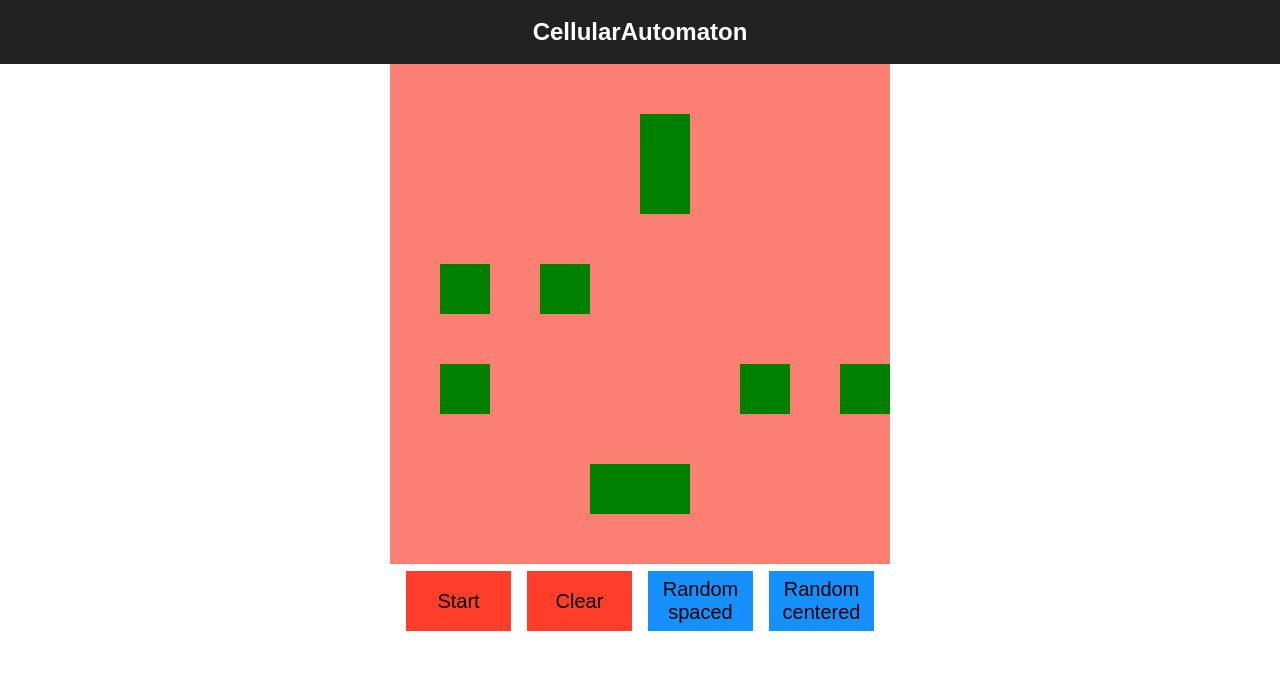
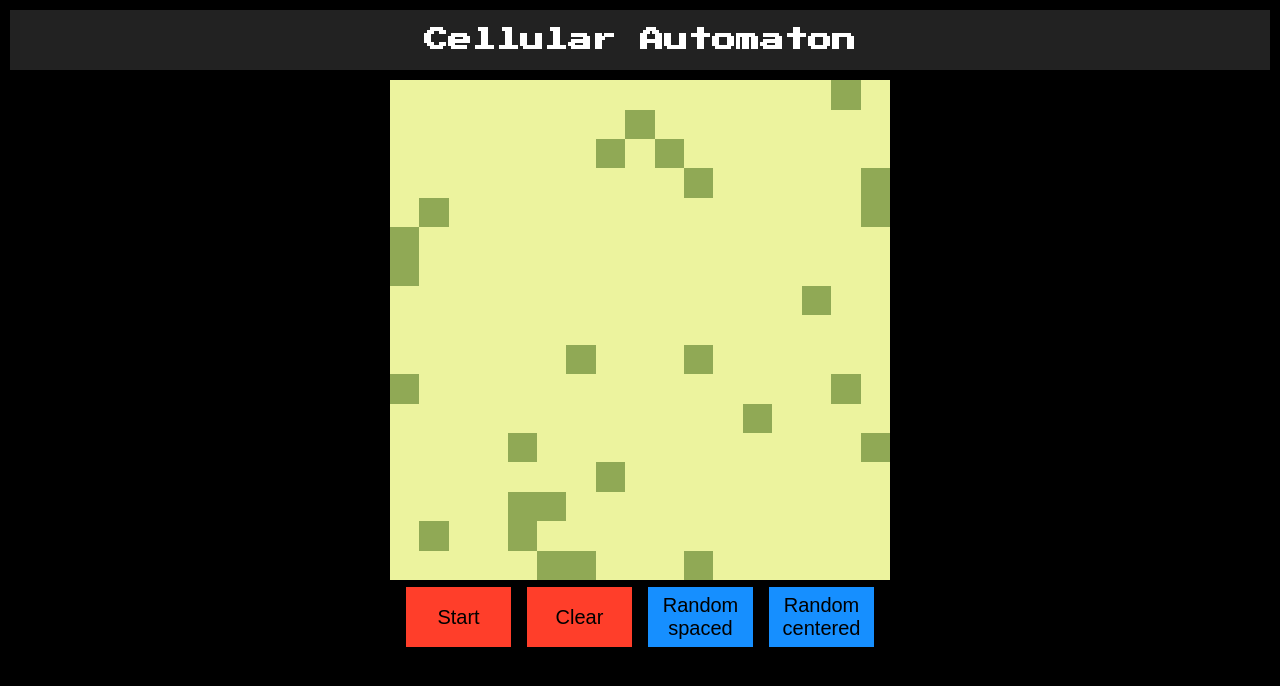
Before and after one commit to samRC/CellularAutomaton, a React (Create React App) app: page / in a window 1280 px wide. Shown: the top 686 px of the page. Built offline with nearby package versions, Linux system fonts and the light colour scheme.

Commit message:
added styling

```diff
--- a/src/App.css
+++ b/src/App.css
@@ -7,6 +7,7 @@
   padding:2px;
   background-color: #222;
   color: white;
+  margin:10px;
 }
 
 .App-title {
--- a/src/App.js
+++ b/src/App.js
@@ -7,7 +7,7 @@ class App extends Component {
     return (
       <div className="App">
         <header className="App-header">
-          <h1 className="App-title">CellularAutomaton</h1>
+          <h1 className="App-title">Cellular Automaton</h1>
         </header>
         <Board />
 
--- a/src/components/board.js
+++ b/src/components/board.js
@@ -6,8 +6,8 @@ export default class Board extends Component{
   constructor(props){
     super(props);
 
-    const w = 10;
-    const h = 10;
+    const w = 17;
+    const h = 17;
     const probAlive = .1;
     let board = [];
     for(let i = 0; i < w*h; i++){
@@ -105,7 +105,7 @@ export default class Board extends Component{
         let original_board=this.state.board.slice();
      let arr=[];
      let delta=Math.ceil(0.07*size);
-      let center=size/2;
+      let center=Math.ceil(size/2);
       let min=center-delta;
       let max=center+delta;
       for(let i=0; i<(0.1*size); i++){
@@ -149,7 +149,7 @@ export default class Board extends Component{
   render(){
     const style = {
       float: 'none',
-      margin: '0 auto',
+      margin: '10px auto',
       display: 'flex',
       flexWrap: 'wrap',
       width: '500px',
--- a/src/components/square.js
+++ b/src/components/square.js
@@ -19,7 +19,7 @@ export default class Square extends Component{
 
   render(){
     const style = {
-      backgroundColor: this.props.isAlive ? 'green' : 'salmon',
+      backgroundColor: this.props.isAlive ? '#90a955' : '#ecf39e',
       width: this.props.width + '%',
       height: this.props.height + '%',
       cursor: 'pointer'
--- a/src/index.css
+++ b/src/index.css
@@ -1,5 +1,7 @@
+@import url('https://fonts.googleapis.com/css?family=Press+Start+2P');
 body {
   margin: 0;
   padding: 0;
-  font-family: sans-serif;
+  font-family: 'Press Start 2P', cursive, sans-serif;
+  background-color: #000;
 }
```
